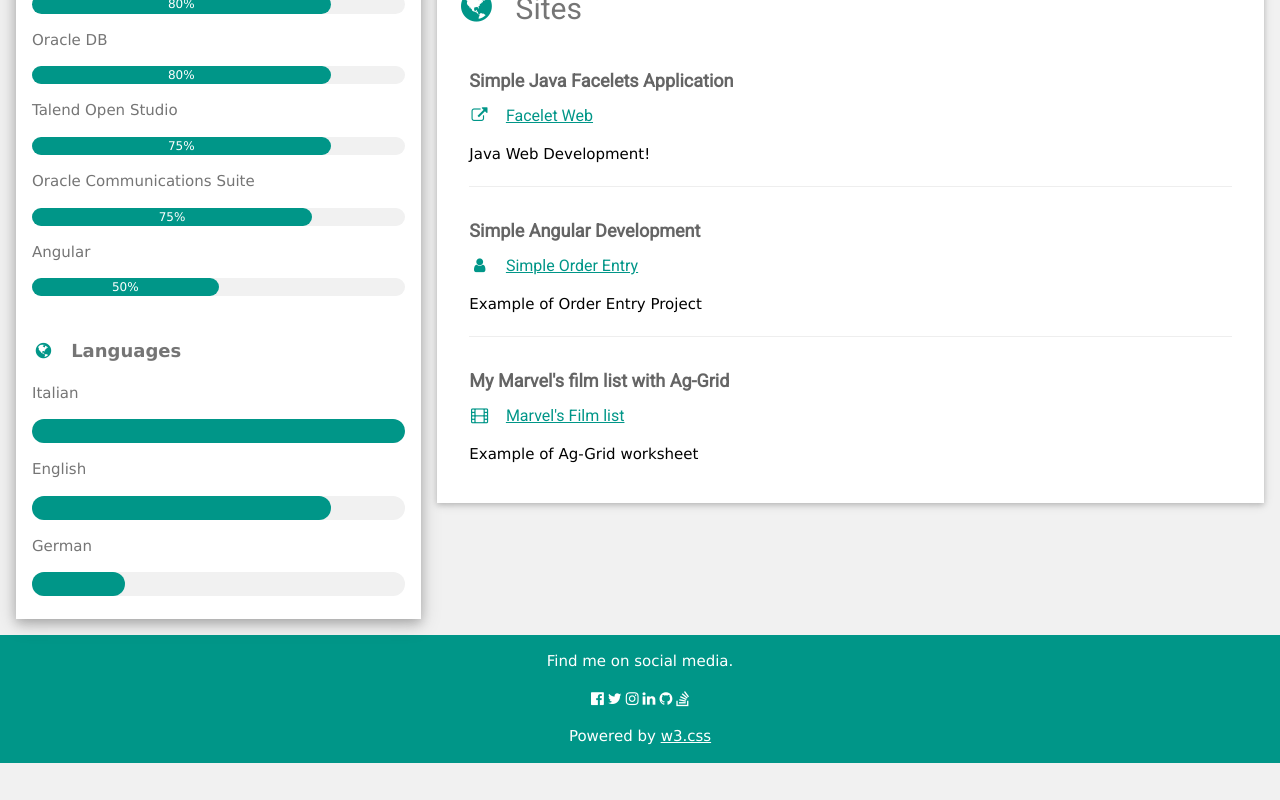
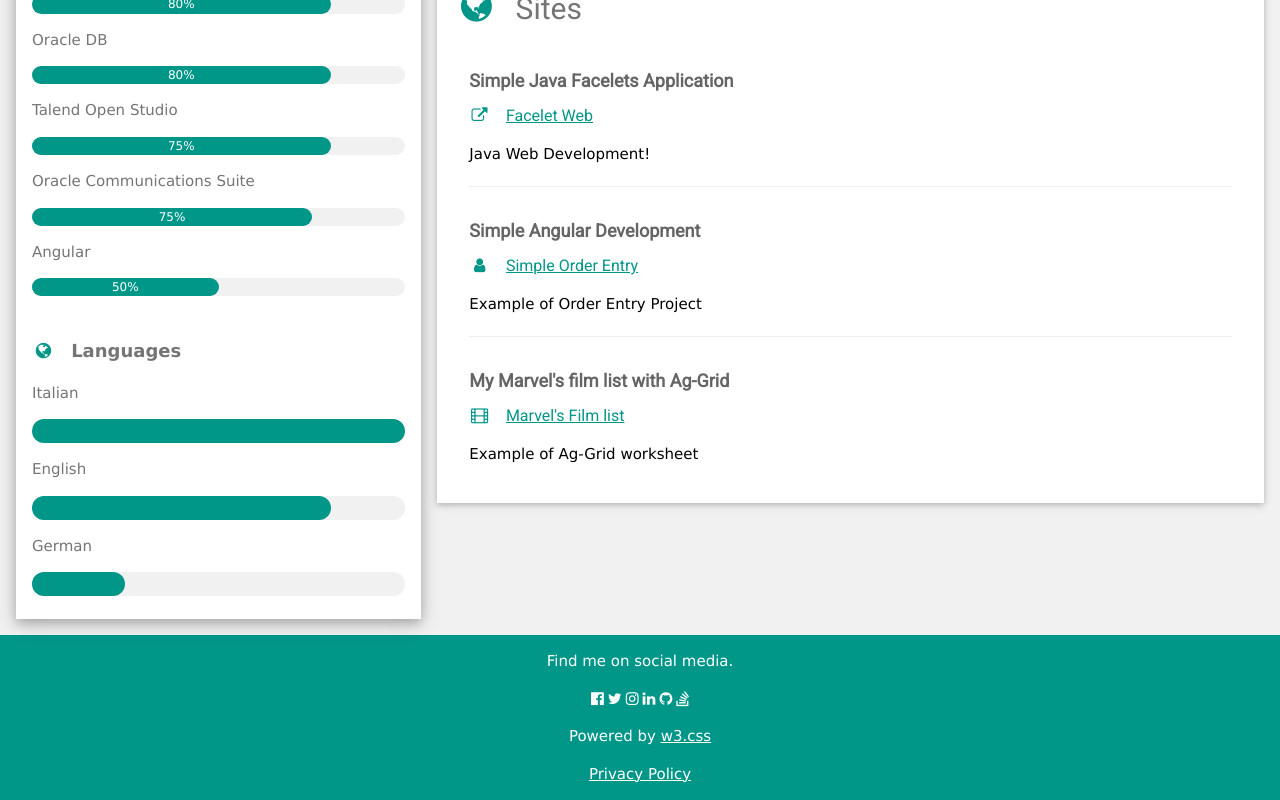
Before and after one commit to manuelmsperanza/hoffnungland, an Angular app in the folder servlets/cv-app/: page / in a window 1280 px wide. Shown: the part 846-1646 px from the top of the page. Before the commit the page ends 1609 px from the top, so only its background shows below. Built offline with nearby package versions, Linux system fonts and the light colour scheme.

Commit message:
upgrade angular + privacy options

```diff
--- a/servlets/cv-app/src/app/app.component.html
+++ b/servlets/cv-app/src/app/app.component.html
@@ -227,5 +227,8 @@
       <span>Powered by </span>
       <a [href]="trustedW3CssUrl" target="_blank">w3.css</a>
     </p>
+    <p>
+      <a [href]="trustedIubendaUrl" class="iubenda-white iubenda-noiframe iubenda-embed iubenda-noiframe " title="Privacy Policy ">Privacy Policy</a><script type="text/javascript">(function (w,d) {var loader = function () {var s = d.createElement("script"), tag = d.getElementsByTagName("script")[0]; s.src="https://cdn.iubenda.com/iubenda.js"; tag.parentNode.insertBefore(s,tag);}; if(w.addEventListener){w.addEventListener("load", loader, false);}else if(w.attachEvent){w.attachEvent("onload", loader);}else{w.onload = loader;}})(window, document);</script>
+    </p>
 	</footer>
 </div>
--- a/servlets/cv-app/src/app/app.component.ts
+++ b/servlets/cv-app/src/app/app.component.ts
@@ -18,6 +18,7 @@ export class AppComponent {
   trustedLinkedinBadge : SafeUrl;
   trustedW3CssUrl : SafeUrl;
   trustedPositiveSSLBadge : SafeHtml;
+  trustedIubendaUrl : SafeHtml;
 
   constructor(private sanitizer: DomSanitizer) {
     this.trustedFacebookUrl = sanitizer.bypassSecurityTrustUrl("https://www.facebook.com/manuel.m.speranza");
@@ -28,5 +29,6 @@ export class AppComponent {
     this.trustedStackOverflowUrl = sanitizer.bypassSecurityTrustUrl("https://stackoverflow.com/users/8607724/pin%c3%b6ch");
     this.trustedLinkedinBadge = sanitizer.bypassSecurityTrustUrl("https://it.linkedin.com/in/manuelmsperanza?trk=profile-badge");
     this.trustedW3CssUrl = sanitizer.bypassSecurityTrustUrl("https://www.w3schools.com/w3css/tryit.asp?filename=tryw3css_templates_cv&amp;stacked=h");
+	this.trustedIubendaUrl = sanitizer.bypassSecurityTrustUrl("https://www.iubenda.com/privacy-policy/29010372");
   }
 }
```
Also changed, not shown: servlets/cv-app/package.json (+12 -12 lines), 2 other files (tests, documents, lock files or other folders).
